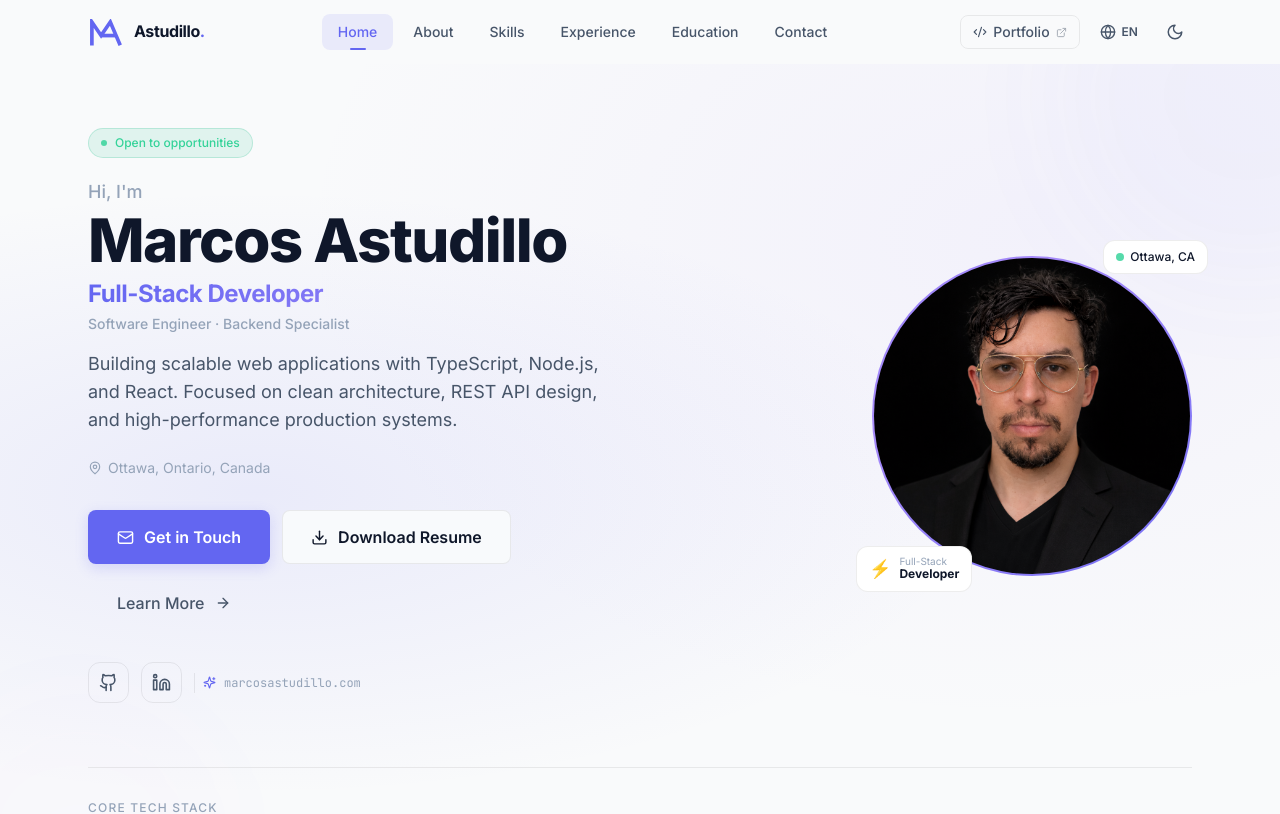
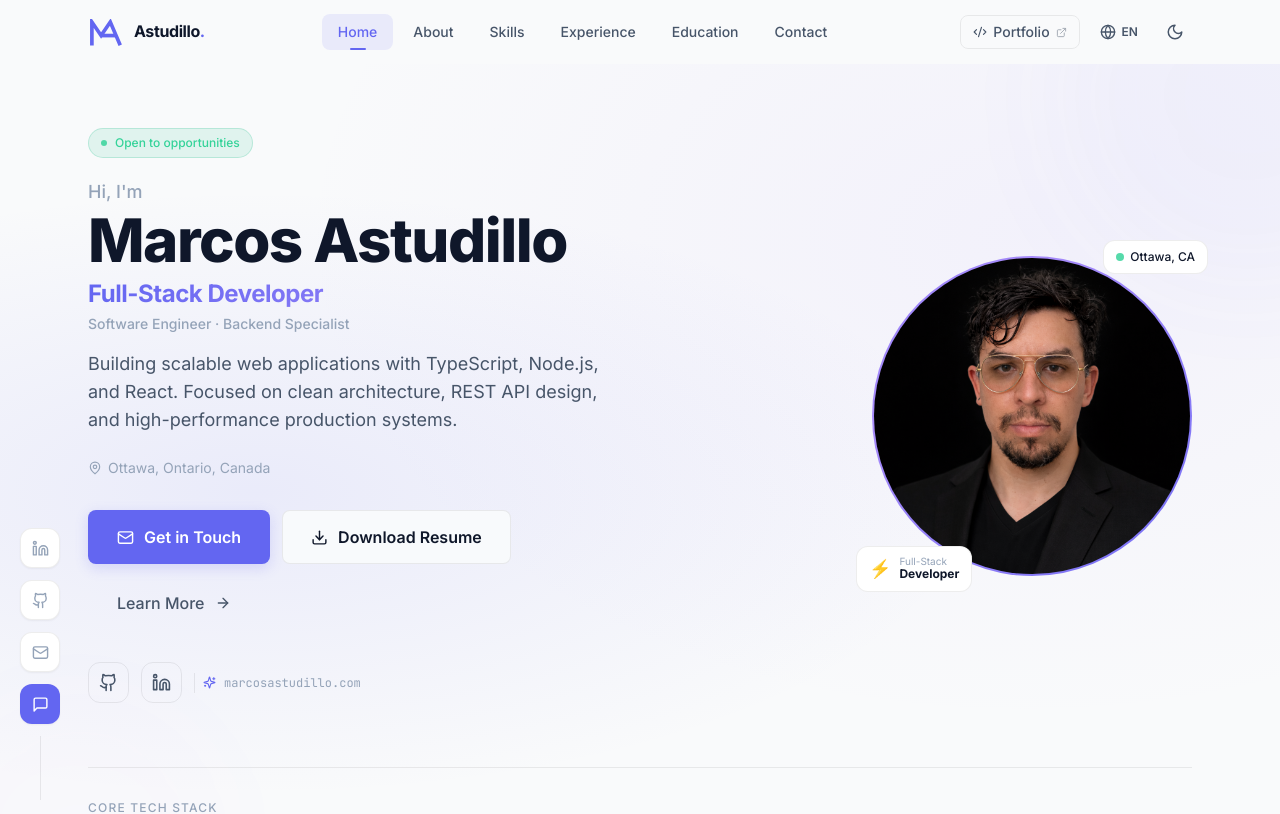
Before and after one commit to marcos-astudillo/webpage-portfolio, a React (Vite) app: page / in a window 1280 px wide. Shown: the top 814 px of the page. Built offline with nearby package versions, Linux system fonts and the light colour scheme.

Commit message:
feat: add floating social buttons (LinkedIn, GitHub, Email, Contact)

```diff
--- /dev/null
+++ b/src/components/layout/FloatingSocials.tsx
@@ -0,0 +1,55 @@
+import { Linkedin, Github, Mail, MessageSquare } from 'lucide-react'
+import { SITE_CONFIG, type NavSection } from '@/config/site'
+
+interface FloatingSocialsProps {
+  onNavClick: (section: NavSection) => void
+}
+
+export function FloatingSocials({ onNavClick }: FloatingSocialsProps) {
+  const links = [
+    { icon: Linkedin, href: SITE_CONFIG.linkedin, label: 'LinkedIn' },
+    { icon: Github,   href: SITE_CONFIG.github,   label: 'GitHub'   },
+    { icon: Mail,     href: `mailto:${SITE_CONFIG.email}`, label: 'Email' },
+  ]
+
+  return (
+    <div className="fixed left-5 bottom-0 z-30 hidden lg:flex flex-col items-center gap-3">
+      {links.map(({ icon: Icon, href, label }) => (
+        <a
+          key={label}
+          href={href}
+          target={href.startsWith('http') ? '_blank' : undefined}
+          rel={href.startsWith('http') ? 'noopener noreferrer' : undefined}
+          aria-label={label}
+          className="
+            w-10 h-10 rounded-xl
+            bg-[var(--bg-card)] border border-[var(--border-color)]
+            flex items-center justify-center
+            text-[var(--text-muted)] hover:text-[var(--accent)]
+            hover:border-[var(--accent)] hover:bg-[var(--accent-subtle)]
+            transition-all duration-200 shadow-sm
+          "
+        >
+          <Icon size={17} />
+        </a>
+      ))}
+
+      <button
+        onClick={() => onNavClick('contact')}
+        aria-label="Go to Contact"
+        className="
+          w-10 h-10 rounded-xl
+          bg-[var(--accent)] text-white
+          flex items-center justify-center
+          hover:bg-[var(--accent-hover)]
+          transition-all duration-200 shadow-sm
+        "
+      >
+        <MessageSquare size={17} />
+      </button>
+
+      {/* vertical line to bottom */}
+      <div className="w-px h-16 bg-[var(--border-color)]" />
+    </div>
+  )
+}
--- a/src/components/layout/Layout.tsx
+++ b/src/components/layout/Layout.tsx
@@ -1,6 +1,7 @@
 import { ReactNode } from 'react'
 import { Header } from './Header'
 import { Footer } from './Footer'
+import { FloatingSocials } from './FloatingSocials'
 import { type NavSection } from '@/config/site'
 
 interface LayoutProps {
@@ -13,6 +14,7 @@ export function Layout({ children, activeSection, onNavClick }: LayoutProps) {
   return (
     <div className="min-h-screen flex flex-col bg-[var(--bg-primary)] transition-colors duration-300">
       <Header activeSection={activeSection} onNavClick={onNavClick} />
+      <FloatingSocials onNavClick={onNavClick} />
       <main className="flex-1 flex flex-col pt-16" id="main-content">
         {children}
       </main>
```
